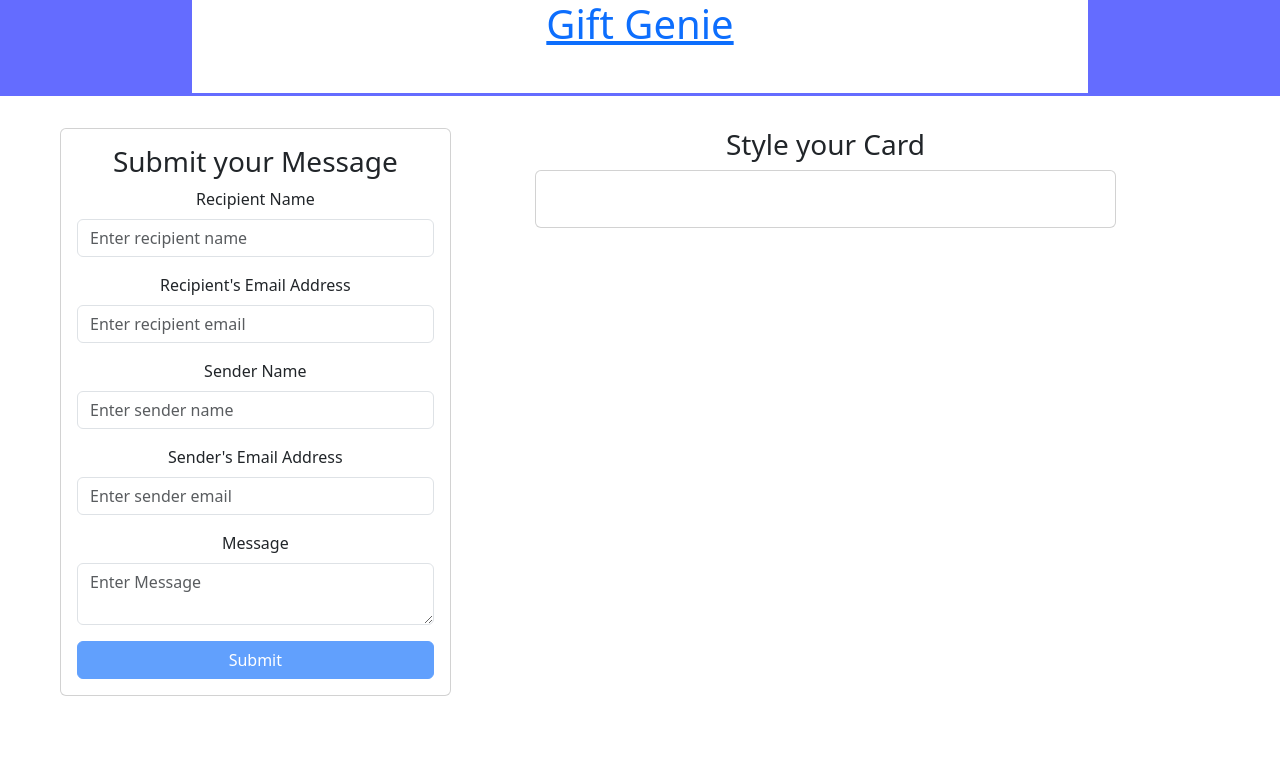
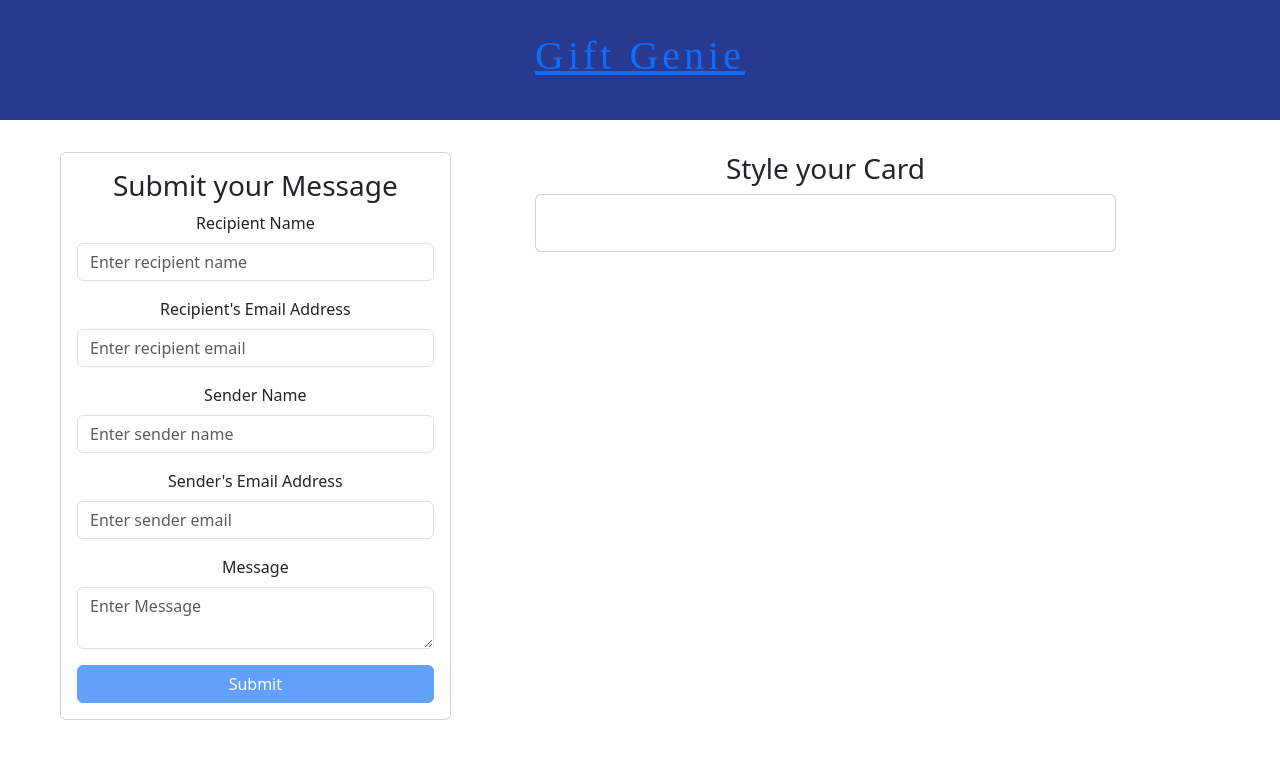
Before and after one commit to Raxch23/Gift-Genie-React, a React (Vite) app: page /cardGenerator in a window 1280 px wide. Shown: the top 758 px of the page. Built offline with nearby package versions, Linux system fonts and the light colour scheme; no server answers; a web font is replaced by a local one.

Commit message:
netlify deplyoment

```diff
--- a/src/components/Header/index.jsx
+++ b/src/components/Header/index.jsx
@@ -3,7 +3,7 @@ import "./style.css";
 const Header = () => {
   return (
     <header>
-      <div>
+      <div >
         <a href="/">
           <h1>Gift Genie</h1>
         </a>
--- a/src/components/Header/style.css
+++ b/src/components/Header/style.css
@@ -1,16 +1,15 @@
 header div {
   width: 70%;
-    background-color: white;
   margin: 0 auto;
   height: 100%;
   border-bottom: 3px solid var(--textMain);
 
 }
 
-header{
+header {
   background-color: var(--textMain);
   width: 100%;
-    margin: 0;
-    padding: 0;
-    height: 12vh;
+  margin: 1;
+  padding: 2rem;
+  height: 15vh;
 }
--- a/src/index.css
+++ b/src/index.css
@@ -6,10 +6,10 @@
   color-scheme: light dark;
   color: rgba(255, 255, 255, 0.87);
   background-color: #242424;
-  --textMain: #646cff;
-  --fontFamily:Georgia, serif;
-  --fontColor:#0e0d0d;
-  --fontSize:"24pt";
+  --textMain: #2a3990;
+  --fontFamily: "Instrument Serif", serif;
+  --fontColor: #0e0d0d;
+  --fontSize: "24pt";
   font-synthesis: none;
   text-rendering: optimizeLegibility;
   -webkit-font-smoothing: antialiased;
@@ -20,11 +20,11 @@ h5 {
 }
 a {
   font-weight: 500;
-  color: #646cff;
+  color: #2a3990;
   text-decoration: inherit;
 }
 a:hover {
-  color: #535bf2;
+  color: #142db9;
 }
 
 body {
@@ -35,10 +35,12 @@ body {
 }
 
 h1 {
-  font-size: 3.2em;
+  font-size: 5rem;
   line-height: 1.1;
-  color:var(--textMain);
-  font-family: var(--fontMain);
+  color: var(--textMain);
+  font-family: "Instrument Serif", serif;
+  letter-spacing: 4px;
+
 }
 
 button {
@@ -53,7 +55,7 @@ button {
   transition: border-color 0.25s;
 }
 button:hover {
-  border-color: #646cff;
+  border-color: #142db9;
 }
 button:focus,
 button:focus-visible {
@@ -66,7 +68,7 @@ button:focus-visible {
     background-color: #ffffff;
   }
   a:hover {
-    color: #747bff;
+    color: rgb(236, 227, 227);
   }
   button {
     background-color: #f9f9f9;
--- a/src/pages/CardGenerator/index.jsx
+++ b/src/pages/CardGenerator/index.jsx
@@ -133,7 +133,6 @@ const CardGenerator = () => {
 
     setPosition({ x: leftPosition, y: topPosition });
     console.log(position);
-
   };
 
   const handleStyleChange = (event) => {
@@ -418,9 +417,14 @@ const CardGenerator = () => {
                   value={sketchPickerColor}
                 />
               </div>
-              <Button type="submit" id="save-card">
-                Save
-              </Button>
+
+              <div>
+                <Button type="submit" id="save-card" style={{
+                  margin:"1em"
+                }}>
+                  Save Your Card
+                </Button>
+              </div>
             </Form>
           </Card>
         </Col>
--- a/src/pages/YourCards/index.jsx
+++ b/src/pages/YourCards/index.jsx
@@ -1,22 +1,21 @@
 import { useState, useEffect } from "react";
 import Main from "../../components/Main/index.jsx";
 import "./style.css";
-import { Card, Button, Carousel, Row, Col } from "react-bootstrap";
+import { Card, Button, Carousel, Row, Col, Container } from "react-bootstrap";
 import jspdf from "jspdf";
 import html2canvas from "html2canvas";
 
+
 const YourCards = () => {
-  // const cardArray = JSON.parse(localStorage.getItem("saveCardArray"));
-  // const [cardArray, setCardArray] = useState(
-  //   JSON.parse(localStorage.getItem("saveCardArray"))
-  // );
-const [cardArray, setCardArray]=useState([])
+
+  const [cardArray, setCardArray] = useState([]);
+    const oldArray=JSON.parse(localStorage.getItem("saveCardArray"))
+
 
   useEffect(()=>{
-    const oldArray=JSON.parse(localStorage.getItem("saveCardArray"))
     const reverseArray=oldArray.reverse()
     setCardArray(reverseArray)
-  })
+  },[])
 
   console.log(cardArray);
   const [index, setIndex] = useState(0);
@@ -111,22 +110,22 @@ const [cardArray, setCardArray]=useState([])
   };
 
   return (
-    <>
+    <Container fluid="sm" >
       <Row>
         <Col lg={12}>
           <h2>Your Cards</h2>
         </Col>
       </Row>
       <Row>
-        <Col lg={2}></Col>
+        <Col lg={2} sm={0} xs={0} ></Col>
 
-        <Col lg={8}>
+        <Col lg={8} sm={12} xs={12} >
           {cardArray.length > 0 ? (
             <Carousel
               activeIndex={index}
               onSelect={handleSelect}
               indicators={false}
-              style={{ width: "50em", margin: "10px auto" }}
+              // style={{ width: "50em", margin: "10px auto" }}
             >
               {cardArray.map((card) => (
                 <Carousel.Item key={card.id}>
@@ -197,9 +196,9 @@ const [cardArray, setCardArray]=useState([])
             <h1>No images found</h1>
           )}
         </Col>
-        <Col lg={2}></Col>
+        <Col lg={2}sm={0} xs={0}></Col>
       </Row>
-    </>
+    </Container>
   );
 };
 export default YourCards;
```
Lines whose indentation alone changed are shown as unchanged.
